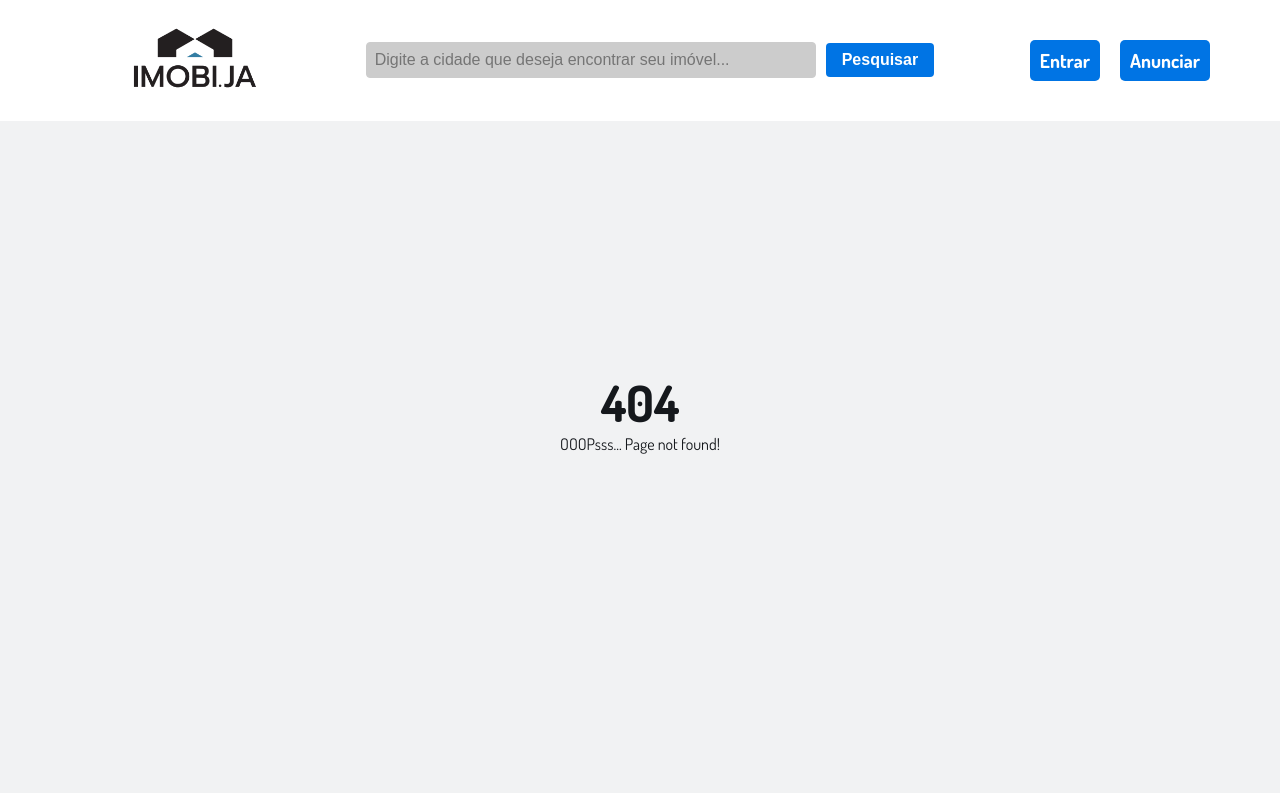
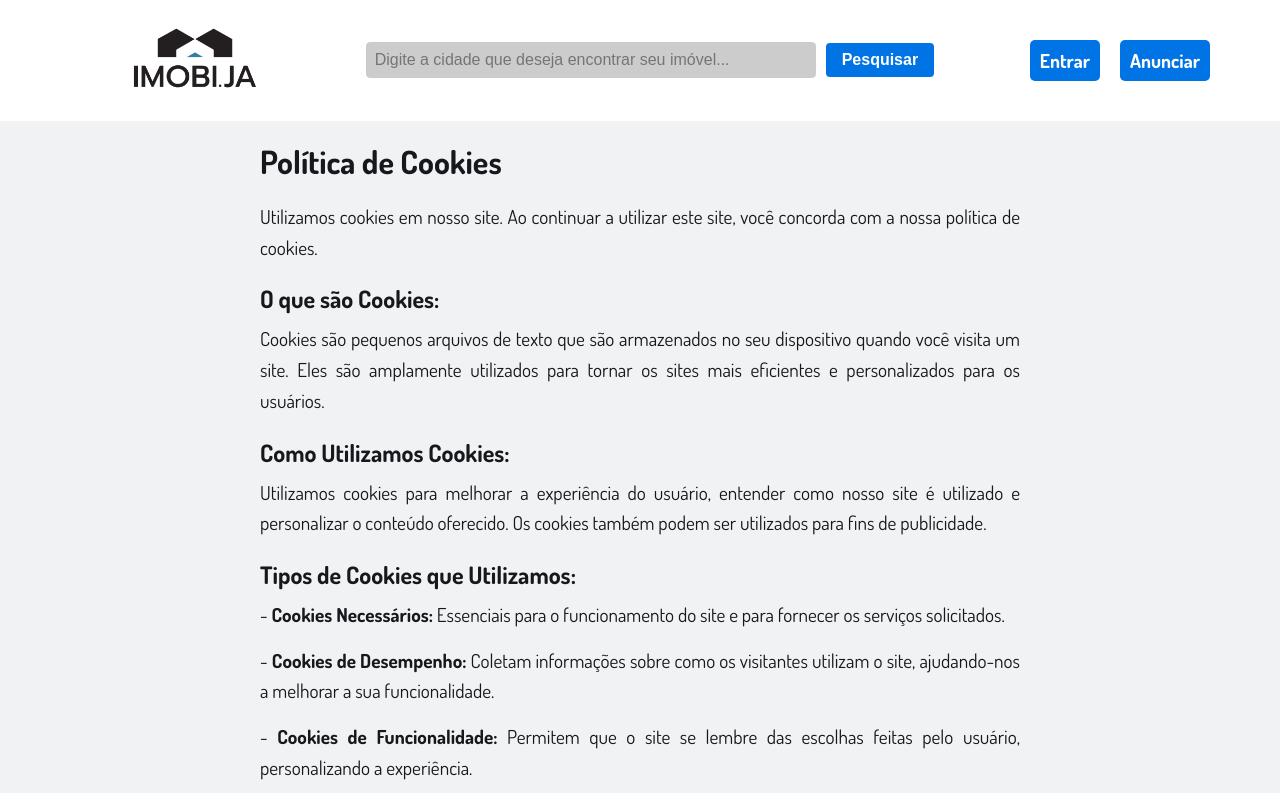
Before and after one commit to igortrombini/Imobija, a React (Create React App) app: page /politicacookie in a window 1280 px wide. Shown: the top 793 px of the page. Built offline with nearby package versions, Linux system fonts and the light colour scheme; no server answers.

Commit message:
add: pages politicas

```diff
--- a/public/index.html
+++ b/public/index.html
@@ -23,7 +23,7 @@
       work correctly both with client-side routing and a non-root public URL.
       Learn how to configure a non-root public URL by running `npm run build`.
     -->
-  <title>ImobiExpress</title>
+  <title>Apartamentos e casa à venda e aluguel - Imobi.Ja  </title>
 
   <link href="https://fonts.googleapis.com/css2?family=Dosis:wght@400;500;600;700;800&display=swap" rel="stylesheet" />
 </head>
--- a/src/components/SearchBar/index.jsx
+++ b/src/components/SearchBar/index.jsx
@@ -1,5 +1,5 @@
 import React, { useState } from "react";
-import { Link } from "react-router-dom"; // Importe o Link
+import { useHistory } from "react-router-dom";
 import { ToastContainer, toast } from 'react-toastify';
 import 'react-toastify/dist/ReactToastify.css';
 
@@ -7,28 +7,35 @@ import {
   SearchContainer,
   InputField,
   SearchButton,
-} from "./styles"; // Importe os estilos
+} from "./styles";
 
 const SearchBar = ({ isMobileMenuOpen }) => {
   const [cityName, setCityName] = useState("");
-  const [searchResult, setSearchResult] = useState(null);
-  const [error, setError] = useState(null);
+  const history = useHistory();
 
   const handleSearch = async () => {
     try {
-      // Faça uma solicitação para a rota de pesquisa de cidade no seu servidor
-      const response = await fetch(`/findcity/${cityName}`);
+      const response = await fetch(`/pesquisar-imoveis?cidade=${cityName}`);
+
       if (!response.ok) {
         throw new Error("Não foi possível concluir a pesquisa.");
       }
+
+      try {
+        // Tentar analisar a resposta como JSON
         const data = await response.json();
 
-      // Armazene os resultados da pesquisa no estado
-      setSearchResult(data.city);
-      setError(null); // Limpe qualquer erro anterior, se houver
+        // Exemplo: redirecionar para /pesquisar-imoveis e passar dados de pesquisa como estado
+        history.push('/pesquisar-imoveis', { searchResult: data, cityName });
 
         // Exiba uma notificação de sucesso
         toast.success('Pesquisa concluída com sucesso!');
+      } catch (jsonError) {
+        // Se falhar ao analisar como JSON, talvez seja uma resposta diferente (por exemplo, uma mensagem de sucesso sem dados JSON)
+        // Aqui, você pode adicionar lógica personalizada para lidar com diferentes tipos de respostas do servidor.
+        console.error("Erro ao analisar resposta JSON:", jsonError);
+        toast.error('Ocorreu um erro ao buscar a cidade. Tente novamente.');
+      }
     } catch (error) {
       console.error("Erro ao buscar a cidade:", error);
       // Exiba uma notificação de erro
@@ -45,16 +52,10 @@ const SearchBar = ({ isMobileMenuOpen }) => {
         value={cityName}
         onChange={(e) => setCityName(e.target.value)}
       />
-      <Link to="/search-results"> {/* Usando o Link para redirecionar */}
       <SearchButton isMobileMenuOpen={isMobileMenuOpen} onClick={handleSearch}>
         Pesquisar
       </SearchButton>
-      </Link>
-      {error && <p>{error}</p>}
-      {searchResult && (
-        <p>Resultado da pesquisa: {searchResult}</p>
-      )}
-      <ToastContainer /> {/* Renderize o ToastContainer para exibir as notificações */}
+      <ToastContainer />
     </SearchContainer>
   );
 };
--- a/src/components/SearchCityResults/index.jsx
+++ b/src/components/SearchCityResults/index.jsx
@@ -1,21 +1,22 @@
 import React from "react";
+import Card from "../Card";
 
 const SearchCityResults = ({ searchResult }) => {
   return (
     <div>
-      <h2>Resultados da Pesquisa</h2>
       {searchResult && searchResult.length > 0 ? (
         <div>
-          <p>Nome da Cidade: {searchResult[0].cidade}</p>
-          {/* Renderize a lista de imóveis encontrados */}
-          <ul>
-            {searchResult.map((imovel) => (
-              <li key={imovel.id}>
-                <p>Nome do Imóvel: {imovel.nome}</p>
-                {/* Adicione outros detalhes do imóvel conforme necessário */}
-              </li>
-            ))}
-          </ul>
+          <h2>Resultados da Pesquisa</h2>
+          {searchResult.map((imovel) => (
+            <Card
+              key={imovel.id}
+              thumb={imovel.thumb}
+              tipo={imovel.tipo}
+              endereco={imovel.endereco}
+              valor={imovel.valor}
+              slug={imovel.slug}
+            />
+          ))}
         </div>
       ) : (
         <p>Nenhum resultado encontrado.</p>
--- /dev/null
+++ b/src/pages/PesquisarImovel/styles.js
@@ -0,0 +1,31 @@
+import styled from "styled-components";
+
+export const Container = styled.div`
+  max-width: 800px;
+  margin: 0 auto;
+  padding: 20px;
+`;
+
+export const ResultsContainer = styled.div`
+  margin-top: 20px;
+`;
+
+export const LoadingMessage = styled.p`
+  font-size: 16px;
+  color: #333;
+`;
+
+export const NoResultsMessage = styled.p`
+  font-size: 18px;
+  color: #d9534f; /* Cor de destaque para mensagens de erro ou alerta */
+`;
+
+export const ResultTitle = styled.h2`
+  font-size: 24px;
+  color: #333;
+`;
+
+export const ErrorMessage = styled.p`
+  font-size: 18px;
+  color: #d9534f;
+`;
--- /dev/null
+++ b/src/pages/PoliticaCookie/index.jsx
@@ -0,0 +1,53 @@
+import React from "react";
+import { Container } from "./styles";
+
+const PoliticaCookies = () => {
+  return (
+    <Container>
+      <h2>Política de Cookies</h2>
+      <p>
+        Utilizamos cookies em nosso site. Ao continuar a utilizar este site, você concorda com a nossa política de cookies.
+      </p>
+
+      <h3>O que são Cookies:</h3>
+
+      <p>
+        Cookies são pequenos arquivos de texto que são armazenados no seu dispositivo quando você visita um site. Eles são amplamente utilizados para tornar os sites mais eficientes e personalizados para os usuários.
+      </p>
+
+      <h3>Como Utilizamos Cookies:</h3>
+
+      <p>
+        Utilizamos cookies para melhorar a experiência do usuário, entender como nosso site é utilizado e personalizar o conteúdo oferecido. Os cookies também podem ser utilizados para fins de publicidade.
+      </p>
+
+      <h3>Tipos de Cookies que Utilizamos:</h3>
+
+      <p>
+        - <strong>Cookies Necessários:</strong> Essenciais para o funcionamento do site e para fornecer os serviços solicitados.
+      </p>
+
+      <p>
+        - <strong>Cookies de Desempenho:</strong> Coletam informações sobre como os visitantes utilizam o site, ajudando-nos a melhorar a sua funcionalidade.
+      </p>
+
+      <p>
+        - <strong>Cookies de Funcionalidade:</strong> Permitem que o site se lembre das escolhas feitas pelo usuário, personalizando a experiência.
+      </p>
+
+      <h3>Controle de Cookies:</h3>
+
+      <p>
+        Você pode controlar e/ou excluir os cookies conforme desejar. Consulte as configurações do seu navegador para fazer isso. Vale ressaltar que a recusa de cookies pode afetar a funcionalidade do site.
+      </p>
+
+      <h3>Alterações na Política de Cookies:</h3>
+
+      <p>
+        Reservamo-nos o direito de modificar esta Política de Cookies a qualquer momento. Recomendamos que você revise periodicamente esta página para obter as informações mais recentes sobre nossas práticas de cookies.
+      </p>
+    </Container>
+  );
+}
+
+export default PoliticaCookies;
--- /dev/null
+++ b/src/pages/PoliticaCookie/styles.js
@@ -0,0 +1,68 @@
+import styled from "styled-components";
+
+export const Container = styled.div`
+  max-width: 800px;
+  margin: 0 auto;
+  padding: 20px;
+
+  h2 {
+    font-size: 2rem;
+    margin-bottom: 20px;
+  }
+
+  h3 {
+    font-size: 1.5rem;
+    margin-top: 20px;
+    margin-bottom: 10px;
+  }
+
+  p {
+    font-size: 1.2rem;
+    line-height: 1.6;
+    margin-bottom: 15px;
+    text-align: justify;
+  }
+
+  ol {
+    list-style-type: decimal;
+    margin-bottom: 15px;
+    margin-left: 20px;
+
+    li {
+      font-size: 1.2rem;
+      line-height: 1.6;
+      margin-bottom: 10px;
+
+      strong {
+        font-weight: bold;
+        display: block;
+        margin-top: 10px;
+      }
+
+      ul {
+        list-style-type: disc;
+        margin-left: 20px;
+      }
+    }
+  }
+
+  ul {
+    list-style-type: none;
+    display: flex;
+    justify-content: space-between;
+    padding: 0;
+
+    li {
+      font-size: 1.5rem;
+
+      span {
+        cursor: pointer;
+        transition: color 0.3s;
+
+        &:hover {
+          color: #007bff;
+        }
+      }
+    }
+  }
+`;
--- a/src/pages/TermoUso/styles.js
+++ b/src/pages/TermoUso/styles.js
@@ -1,20 +1,13 @@
 import styled from "styled-components";
 
 export const Container = styled.div`
-  padding: 25px;
-  display: flex;
-  flex-direction: column;
-  align-items: flex-start;
+  max-width: 800px;
+  margin: 0 auto;
+  padding: 20px;
 
   h2 {
-    font-size: 1.875rem;
-    margin-bottom: 15px;
-  }
-
-  p {
-    font-size: 1.2rem;
-    margin-bottom: 15px;
-    text-align: justify;
+    font-size: 2rem;
+    margin-bottom: 20px;
   }
 
   h3 {
@@ -23,8 +16,53 @@ export const Container = styled.div`
     margin-bottom: 10px;
   }
 
-  strong {
-    display: block; /* Ensure the strong tag is treated as a block element */
-    margin-top: 10px; /* Adjust as needed */
+  p {
+    font-size: 1.2rem;
+    line-height: 1.6;
+    margin-bottom: 15px;
+    text-align: justify;
+  }
+
+  ol {
+    list-style-type: decimal;
+    margin-bottom: 15px;
+    margin-left: 20px;
+
+    li {
+      font-size: 1.2rem;
+      line-height: 1.6;
+      margin-bottom: 10px;
+
+      strong {
+        font-weight: bold;
+        display: block;
+        margin-top: 10px;
+      }
+
+      ul {
+        list-style-type: disc;
+        margin-left: 20px;
+      }
+    }
+  }
+
+  ul {
+    list-style-type: none;
+    display: flex;
+    justify-content: space-between;
+    padding: 0;
+
+    li {
+      font-size: 1.5rem;
+
+      span {
+        cursor: pointer;
+        transition: color 0.3s;
+
+        &:hover {
+          color: #007bff;
+        }
+      }
+    }
   }
 `;
--- a/src/routes/index.jsx
+++ b/src/routes/index.jsx
@@ -19,6 +19,7 @@ import TermoUso from "../pages/TermoUso";
 import Cadastro from "../pages/Cadastro";
 import Perfil from "../pages/Perfil";
 import PrivateRoute from "../components/PrivateRoute";
+import PoliticaCookies from "../pages/PoliticaCookie";
 
 
 const RouterApp = () => {
@@ -35,7 +36,8 @@ const RouterApp = () => {
         <Route path="/vender" component={Vender} />
         <Route path="/termouso" component={TermoUso} />
         <Route path="/politicaprivacidade" component={PoliticaPrivacidade} />
-        <Route path="/search-results" component={SearchCityResults} /> {/* Renderize o componente SearchCityResults diretamente */}
+        <Route path="/politicacookie" component={PoliticaCookies} />
+        <Route path="/pesquisar-imoveis" component={SearchCityResults} />  {/* Renderize o componente SearchCityResults diretamente */}
         <PrivateRoute path="/perfil" component={Perfil} />
         <Route path="*" component={Error} />
       </Switch>
```
Also changed, not shown: src/components/Footer/index.jsx (+32 -11 lines), src/pages/PesquisarImovel/index.jsx (added, +58 -0 lines), src/pages/TermoUso/index.jsx (+15 -33 lines). Lines whose indentation alone changed are shown as unchanged.
